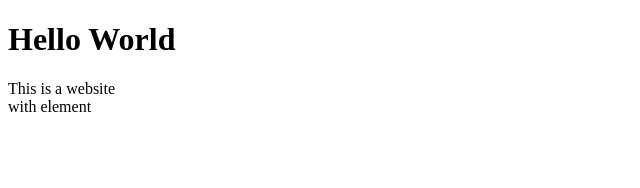
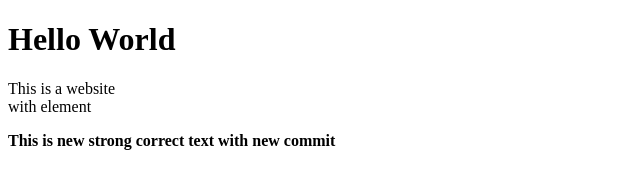
Before and after one commit to BohdanKrupskyi/LAB_1.1, a plain HTML site: page index.html in a window 1280 px wide. Shown: the whole page, without its empty margins (0-640 px from the left). Drawn offline with Linux system fonts and the light colour scheme.

Commit message:
This is new strong correct text with new commit from new_branch_1

```diff
--- a/index.html
+++ b/index.html
@@ -7,5 +7,6 @@
 <body>
 <h1>Hello World</h1>
 <p> This is a website<br>with </em> element</p>
+<p><strong> This is new strong correct text with new commit</strong></p>
 </body>
 </html>
```
